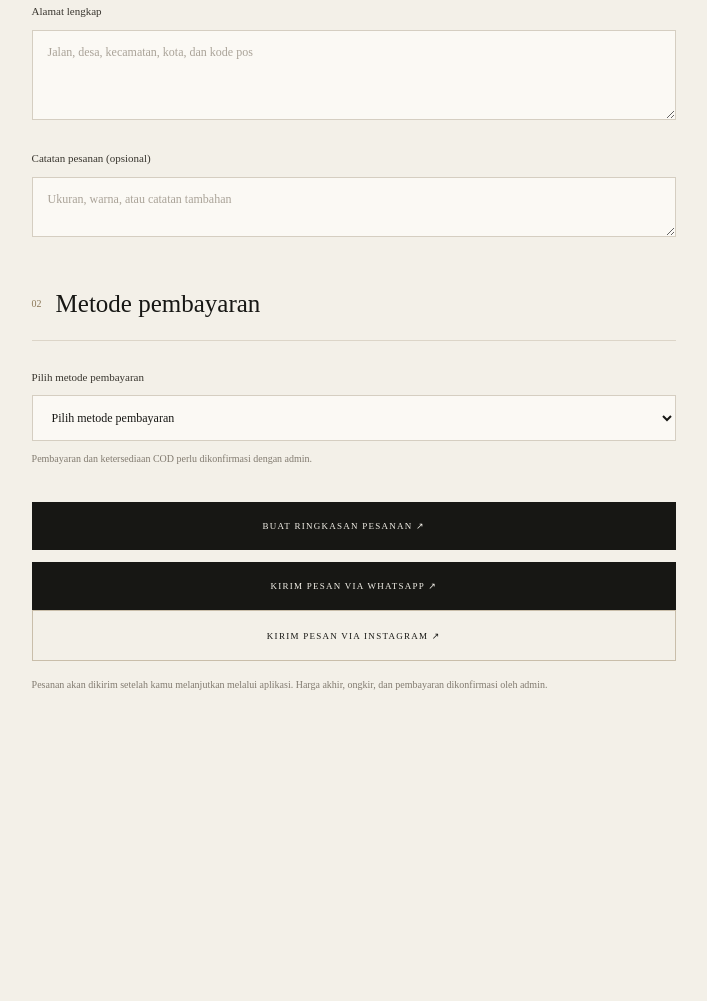
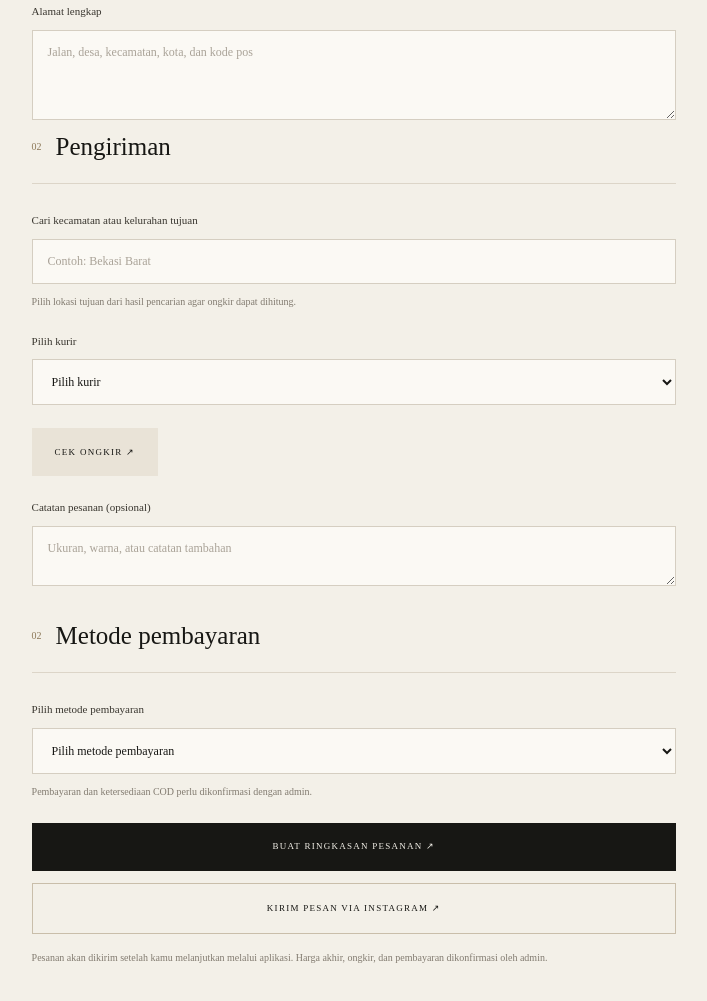
Before and after one commit to warisramadhan/warisramadhan.github.io, a plain HTML site: page checkout.html in a window 1280 px wide. Shown: the part 611-1612 px from the top of the page, without its empty margins (58-765 px from the left). Before the commit the page ends 1405 px from the top, so only its background shows below. Drawn offline with Linux system fonts and the light colour scheme.

Commit message:
Enhance checkout form with shipping options
Added shipping destination input and courier selection to the checkout form.

```diff
--- a/checkout.html
+++ b/checkout.html
@@ -76,6 +76,43 @@
               autocomplete="street-address"
               required
             ></textarea>
+            <div class="checkout-section-heading">
+  <span>02</span>
+  <h2>Pengiriman</h2>
+</div>
+
+<div class="form-field">
+  <label for="shipping-destination">Cari kecamatan atau kelurahan tujuan</label>
+  <input
+    type="text"
+    id="shipping-destination"
+    placeholder="Contoh: Bekasi Barat"
+    autocomplete="off"
+  >
+  <div id="destination-results"></div>
+  <input type="hidden" id="destination-id">
+  <p class="field-note">
+    Pilih lokasi tujuan dari hasil pencarian agar ongkir dapat dihitung.
+  </p>
+</div>
+
+<div class="form-field">
+  <label for="shipping-courier">Pilih kurir</label>
+  <select id="shipping-courier">
+    <option value="">Pilih kurir</option>
+    <option value="jne">JNE</option>
+    <option value="jnt">J&T</option>
+    <option value="sicepat">SiCepat</option>
+    <option value="pos">POS Indonesia</option>
+    <option value="tiki">TIKI</option>
+  </select>
+</div>
+
+<button type="button" id="check-shipping" class="button">
+  CEK ONGKIR ↗
+</button>
+
+<div id="shipping-results"></div>
           </div>
 
           <div class="form-field">
@@ -85,10 +122,10 @@
               name="note"
               rows="2"
               placeholder="Ukuran, warna, atau catatan tambahan"
-            ></textarea>
+                        ></textarea>
           </div>
 
-          <div class="checkout-section-heading payment-heading">
+          <div class="checkout-section-heading">
             <span>02</span>
             <h2>Metode pembayaran</h2>
           </div>
@@ -112,19 +149,13 @@
             </p>
           </div>
 
-          <button
-            type="submit"
-            id="place-order"
-            class="button place-order-button"
-          >
-            BUAT RINGKASAN PESANAN ↗
-
-<div class="checkout-actions">
+         <div class="checkout-actions">
   <button
     type="submit"
+    id="place-order"
     class="button place-order-button"
   >
-    <span>KIRIM PESAN VIA WHATSAPP ↗</span>
+    BUAT RINGKASAN PESANAN ↗
   </button>
 
   <button
@@ -140,3 +171,11 @@
   Pesanan akan dikirim setelah kamu melanjutkan melalui aplikasi.
   Harga akhir, ongkir, dan pembayaran dikonfirmasi oleh admin.
 </p>
+
+        </form>
+      </section>
+    </div>
+  </main>
+
+</body>
+</html>
```
